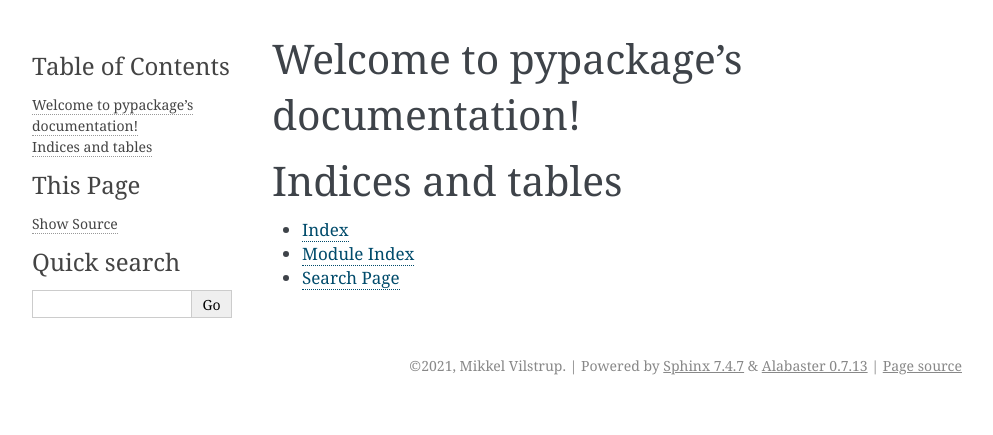
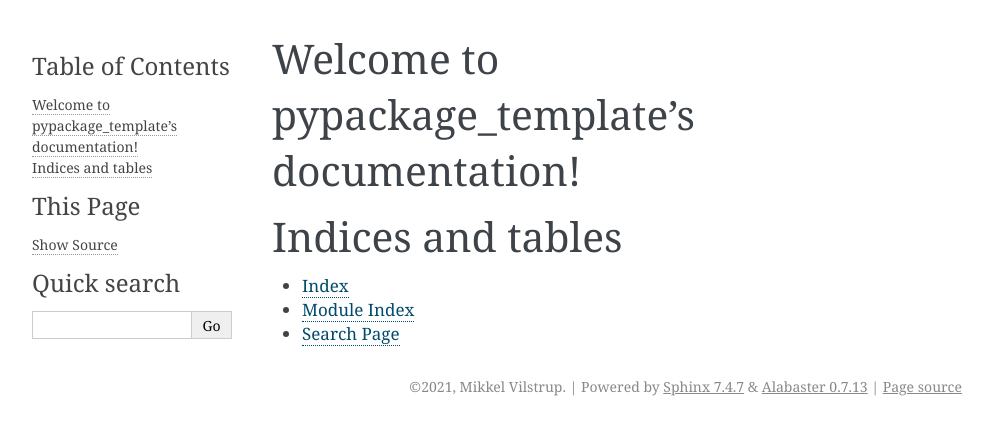
Before and after one commit to MVilstrup/python_package_template, a Sphinx documentation site: the page built from docs/source/index.rst, in a window 1280 px wide. Shown: the top 435 px of the page, without its empty margins (148-1141 px from the left). Built offline with Sphinx 7.4.7, drawn with Linux system fonts in a browser that asks for light colours.

Commit message:
Small tweaks

```diff
--- a/docs/source/conf.py
+++ b/docs/source/conf.py
@@ -17,7 +17,7 @@
 
 # -- Project information -----------------------------------------------------
 
-project = 'pypackage'
+project = 'pypackage_template'
 copyright = '2021, Mikkel Vilstrup'
 author = 'Mikkel Vilstrup'
 
--- a/docs/source/index.rst
+++ b/docs/source/index.rst
@@ -1,9 +1,9 @@
-.. pypackage documentation master file, created by
+.. pypackage_template documentation master file, created by
    sphinx-quickstart on Sun Aug  8 11:19:53 2021.
    You can adapt this file completely to your liking, but it should at least
    contain the root `toctree` directive.
 
-Welcome to pypackage's documentation!
+Welcome to pypackage_template's documentation!
 =====================================
 
 .. toctree::
--- a/pyproject.toml
+++ b/pyproject.toml
@@ -1,11 +1,11 @@
 [tool.poetry]
-name = "PYPACKAGE"
+name = "pypackage_template"
 version = "0.1.0"
 description = ""
 authors = ["Mikkel Vilstrup <mikkel@vilstrup.dk>"]
 
 [tool.poetry.dependencies]
-python = "^3.9"
+python = "^3.6"
 
 [tool.poetry.dev-dependencies]
 pytest = "^5.2"
```
Also changed, not shown: .pre-commit-config.yaml, .readthedocs.yml (added), README.md (added), README.rst (deleted), pypackage_template/__init__.py (renamed from pypackage/__init__.py), 9 other files.
